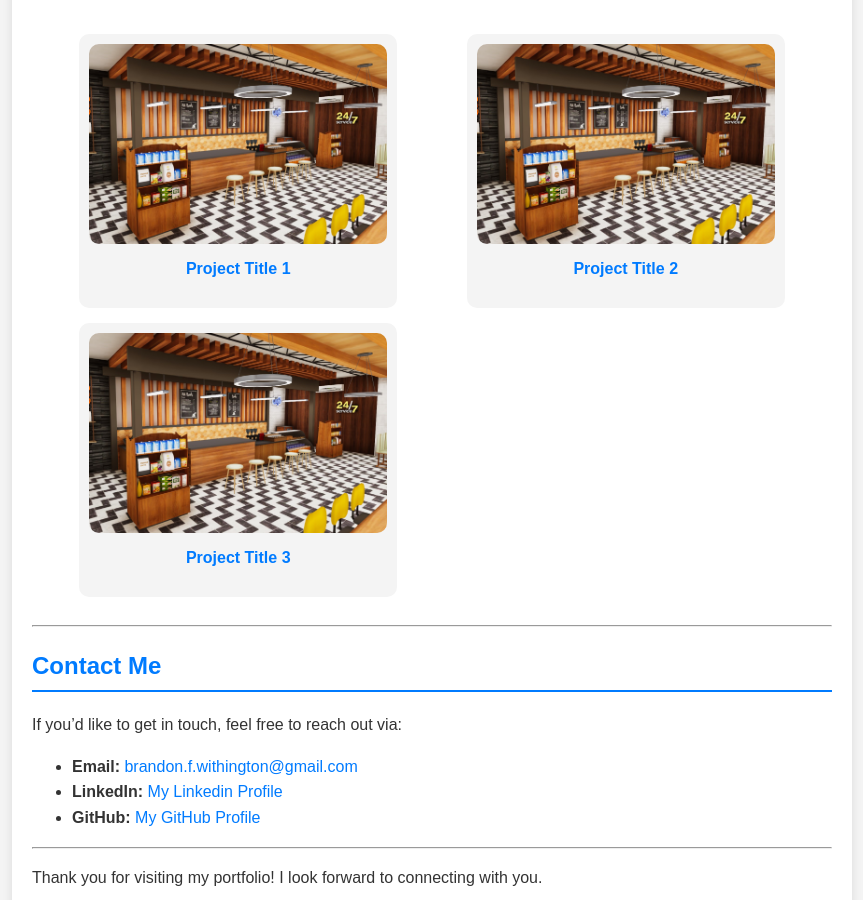
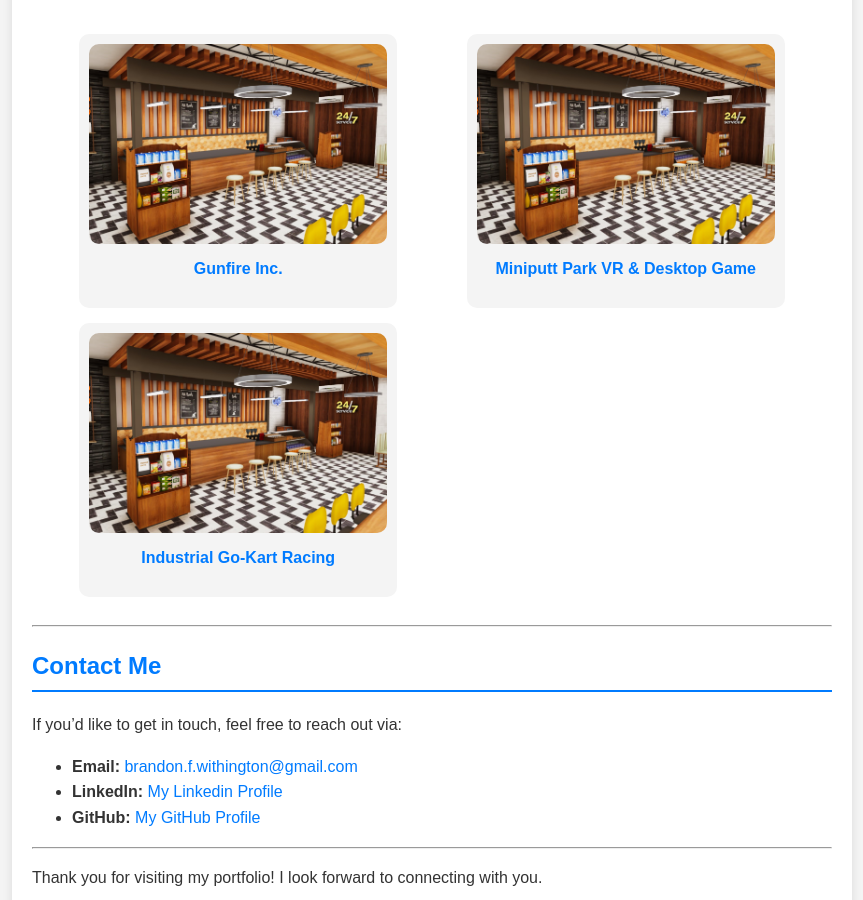
Before and after one commit to BrandonW24/BrandonW24.github.io, a Jekyll site: the page built from index.md, in a window 1280 px wide and 900 px high, scrolled down 838 px. Shown: the whole window, without its empty margins (208-1071 px from the left). Built offline with Jekyll 4.4.1, drawn with Linux system fonts in a browser that asks for light colours.

```diff
--- a/index.md
+++ b/index.md
@@ -29,19 +29,19 @@ Here are some of the projects I've worked on. Click on a project to learn more:
     <div class="project">
         <a href="{{ site.baseurl }}/projects/project1">
             <img src="assets/images/project1.jpg" alt="Project 1">
-            <p>Project Title 1</p>
+            <p>Gunfire Inc.</p>
         </a>
     </div>
     <div class="project">
         <a href="{{ site.baseurl }}/projects/project2">
             <img src="assets/images/project2.jpg" alt="Project 2">
-            <p>Project Title 2</p>
+            <p>Miniputt Park VR & Desktop Game</p>
         </a>
     </div>
     <div class="project">
         <a href="{{ site.baseurl }}/projects/project3">
             <img src="assets/images/project3.jpg" alt="Project 3">
-            <p>Project Title 3</p>
+            <p>Industrial Go-Kart Racing</p>
         </a>
     </div>
     <!-- Add more projects as needed -->
```
Also changed, not shown: projects/project2.md (+1 -2 lines), projects/project3.md (+2 -3 lines).
